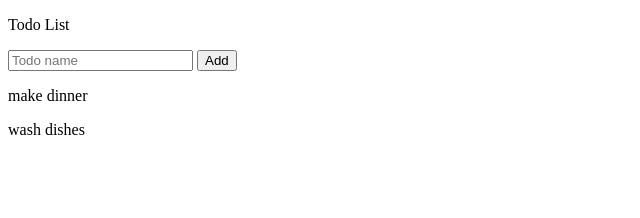
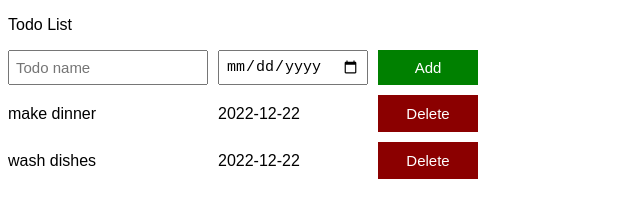
Before and after one commit to Abhishek-k1/web-dev, a plain HTML site: page Javascript/11-todo-list.html in a window 1280 px wide. Shown: the whole page, without its empty margins (0-640 px from the left). Drawn offline with Linux system fonts and the light colour scheme.

Commit message:
arrays & loops

```diff
--- a/Javascript/11-todo-list.html
+++ b/Javascript/11-todo-list.html
@@ -4,16 +4,22 @@
     <meta charset="UTF-8">
     <meta name="viewport" content="width=device-width, initial-scale=1.0">
     <title>Todo List</title>
+    <link rel="stylesheet" href="styles/11-todo-list.css">
 </head>
 <body>
     <p>Todo List</p>
+
+    <div class="todo-input-grid">
     <input placeholder="Todo name"
-    class="js-name-input">
+    class="js-name-input name-input">
+    <input type="date"
+    class="js-due-date-input due-date-input">
     <button onclick="
         addTodo();
-    ">Add</button>
+    "class="add-todo-button">Add</button>
+    </div>
 
-    <div class="js-todo-list"></div>
+    <div class="js-todo-list todo-grid"></div>
 
     <script src="scripts/11-todo-list.js"></script>
 </body>
--- a/Javascript/scripts/11-todo-list.js
+++ b/Javascript/scripts/11-todo-list.js
@@ -1,16 +1,31 @@
-const todoList = ['make dinner', 'wash dishes'];
+const todoList = [{
+    name: 'make dinner',
+    dueDate: '2022-12-22'
+ }, {
+    name: 'wash dishes',
+    dueDate: '2022-12-22'
+ }];
 
-renderTodoList();
+ renderTodoList();
 
 function renderTodoList() {
     let todoListHTML = '';
 
     for (let i = 0; i < todoList.length; i++) {
-        const todo = todoList[i];
-        const html = `<p>${todo}</p>`;
+        const todoObject = todoList[i];
+        // const name = todoObject.name;
+        // const dueDate = todoObject.dueDate;
+        const { name, dueDate } = todoObject;
+        const html = `
+        <div>${name}</div>
+        <div>${dueDate}</div>
+        <button onclick="
+            <button onclick="
+             todoList.splice(${i}, 1);
+             renderTodoList();
+        " class ="delete-todo-button">Delete</button>`;
         todoListHTML += html;
     }
-    console.log(todoListHTML);
 
     document.querySelector('.js-todo-list')
     .innerHTML = todoListHTML;
@@ -20,9 +35,16 @@ function addTodo() {
     const inputElement = document.querySelector('.js-name-input');
     const name = inputElement.value;
 
+    const dateInputElement = document.querySelector('.js-due-date-input');
 
-    todoList.push(name);
-    console.log(todoList);
+    const dueDate = dateInputElement.value;
+
+    todoList.push({
+        // name: name,
+        // dueDate: dueDate,
+        name,
+        dueDate
+    });
 
     inputElement.value = '';
 
--- /dev/null
+++ b/Javascript/styles/11-todo-list.css
@@ -0,0 +1,40 @@
+body{
+    font-family: Arial;
+}
+
+.todo-grid, .todo-input-grid {
+    display: grid;
+    grid-template-columns: 200px 150px 100px;
+    column-gap: 10px;
+    row-gap: 10px;
+    align-items: center;
+}
+
+.todo-input-grid {
+    margin-bottom: 10px;
+    align-items: stretch;
+}
+
+.name-input,
+.due-date-input {
+    font-size: 15px;
+    padding: 6px;
+}
+
+.add-todo-button {
+    background-color: green;
+    color: white;
+    border: none;
+    font-size: 15px;
+    cursor: pointer;
+}
+
+.delete-todo-button {
+    background-color: darkred;
+    color: white;
+    border:  none;
+    font-size: 15px;
+    cursor: pointer;
+    padding-top: 10px;
+    padding-bottom: 10px;
+}
```
Also changed, not shown: Javascript/11-arrays-and-loops.html (+44 -0 lines).
